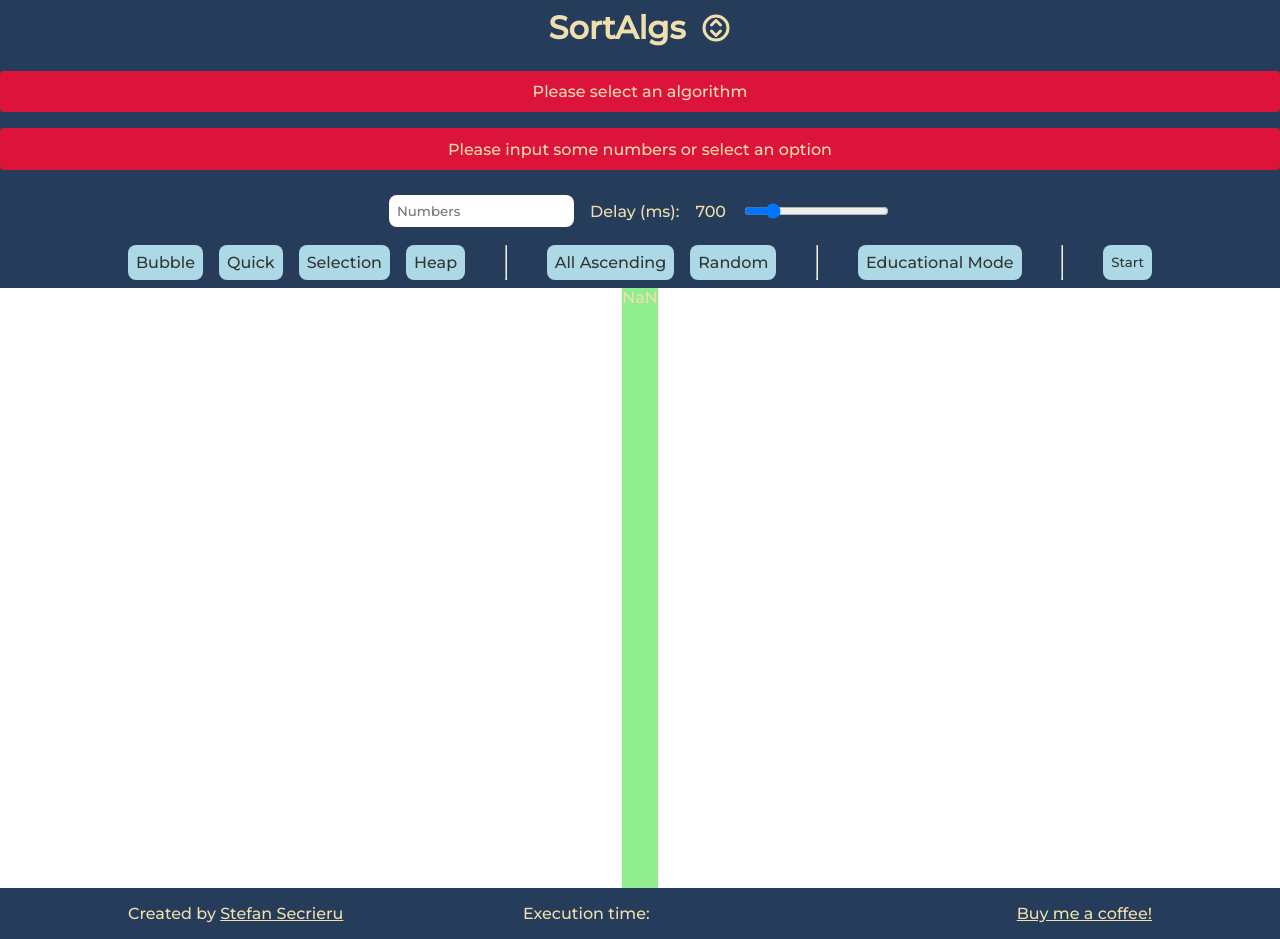
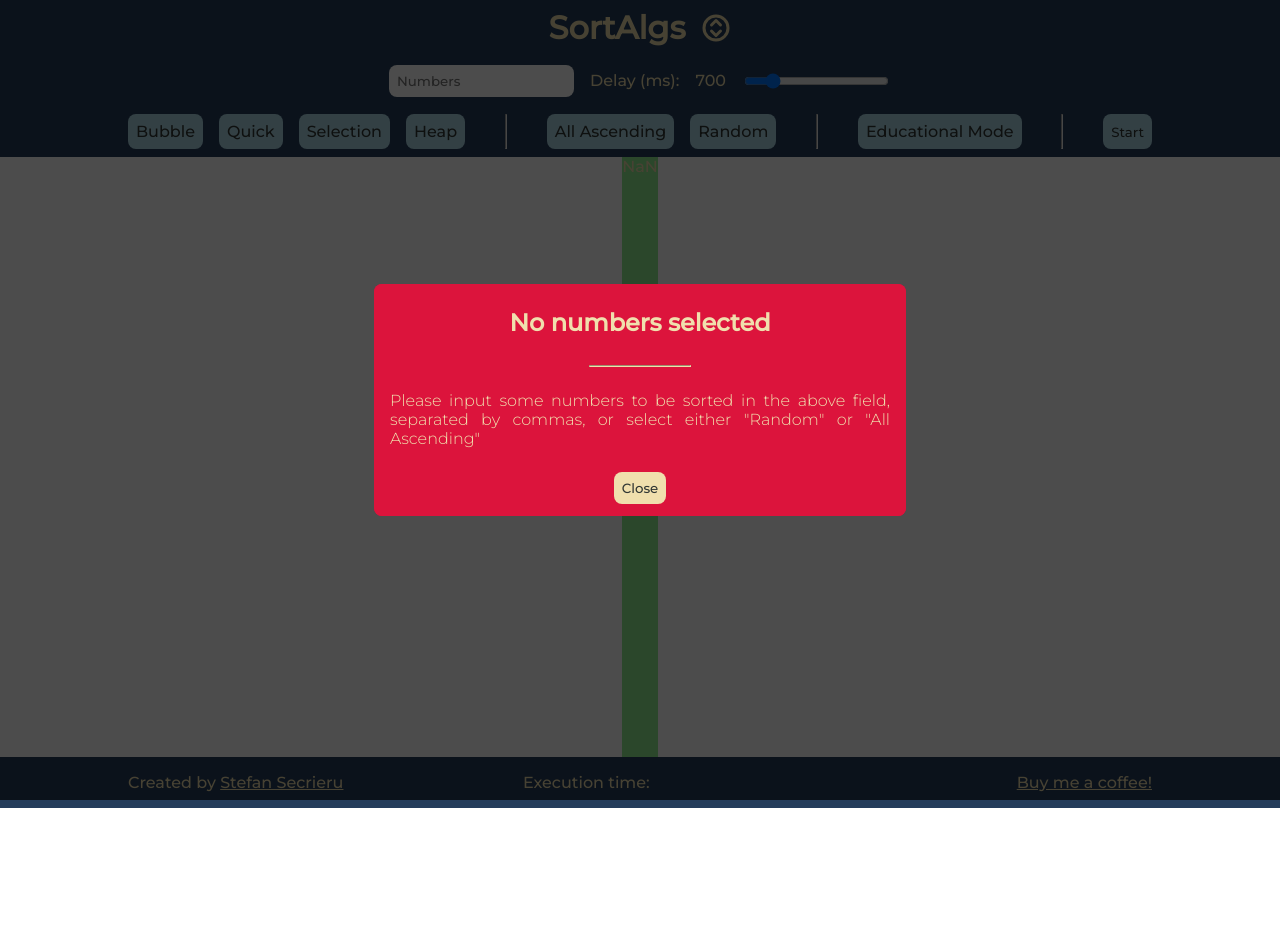
Before and after one commit to Stefan3002/SortAlgs, a plain HTML site: page index.html in a window 1280 px wide. Both pictures are taken after a click on the button "Start". After the commit the page ends 808 px from the top, so only its background shows below. Drawn offline with nearby package versions, Linux system fonts and the light colour scheme; some icons are missing; a web font is replaced by a local one.

Commit message:
Change display style of errors to resemble modals

```diff
--- /dev/null
+++ b/css/errors.sass
@@ -0,0 +1,41 @@
+.errAlgo, .errNums
+  display: none
+  //text-align: center
+  background: crimson
+  border-radius: .5rem
+  padding: 1rem
+
+.errAlgoVisible, .errNumsVisible
+  //animation-duration: 0.3s
+  //animation-name: shake
+  display: flex
+  flex-direction: column
+  justify-content: center
+  align-items: center
+  width: 500px
+  height: 200px
+
+.blur
+  background-color: rgba(0,0,0,0.7)
+  position: fixed
+  left: 0
+  top: 0
+  bottom: 0
+  right: 0
+  z-index: 1000
+.error-description
+  font-weight: 200
+.error-line
+  width: 100px
+  border-color: $text-color
+.error-modal
+  z-index: 1001
+  text-align: justify
+  position: fixed
+  top: 50%
+  left: 50%
+  transform: translate(-50%, -50%)
+  .button
+    background-color: $text-color
+    &:hover
+        background-color: $accent-color
--- a/index.html
+++ b/index.html
@@ -23,9 +23,20 @@
                 <img src="img/caret.svg" alt="Open/Close Menu" class="svg-icon menuBtn">
             </div>
 
+            <div class="blur noDisplay"></div>
+            <div class="error-modal errAlgo">
+                <h2 class="error-title">No sorting algorithm selected</h2>
+                <hr class="error-line">
+                <p class="error-description">Please select an algorithm</p>
+                <button class="error-close-btn button">Close</button>
+            </div>
+            <div class="error-modal errNums">
+                <h2 class="error-title">No numbers selected</h2>
+                <hr class="error-line">
+                <p class="error-description">Please input some numbers to be sorted in the above field, separated by commas, or select either "Random" or "All Ascending"</p>
+                <button class="error-close-btn button">Close</button>
+            </div>
 
-            <p class="errAlgo">Please select an algorithm</p>
-            <p class="errNums">Please input some numbers or select an option</p>
 
             <div class="menu">
                 <div class="speed-inputs">
--- a/index.js
+++ b/index.js
@@ -1,4 +1,21 @@
+const blurDOM = document.querySelector('.blur')
 
+const closeErrors = () => {
+    blurDOM.classList.add('noDisplay')
+    document.querySelector('.errNums').classList.remove('errNumsVisible')
+    document.querySelector('.errAlgo').classList.remove('errAlgoVisible')
+}
+
+(() => {
+    blurDOM.addEventListener('click', () => {
+        closeErrors()
+    })
+    document.querySelectorAll('.error-close-btn').forEach((btn) => {
+        btn.addEventListener('click', () => {
+            closeErrors()
+        })
+    })
+})()
 
 function draw(nums){
     const area = document.querySelector("#area")
@@ -427,11 +444,18 @@ document.querySelector(".startSort").addEventListener("click", () => {
             }
         })
     }
+
+
+
+
+    const blurDOM = document.querySelector('.blur')
+
         const errTextNums = document.querySelector(".errNums")
             if(optSelected === false && nums.length <= 1) {
                 if (errTextNums.classList.contains("errNumsVisible"))
-                    errTextNums.classList.remove("errNumsVisible")
+                    closeErrors()
                 setTimeout(() => {
+                    blurDOM.classList.remove('noDisplay')
                     errTextNums.classList.add("errNumsVisible")
                 }, 1)
             }
@@ -441,9 +465,11 @@ document.querySelector(".startSort").addEventListener("click", () => {
 
     const errText = document.querySelector(".errAlgo")
     if(!algoSelected) {
-        if (errText.classList.contains("errAlgoVisible"))
+        if (errText.classList.contains("errAlgoVisible")) {
             errText.classList.remove("errAlgoVisible")
+        }
         setTimeout(() => {
+            blurDOM.classList.remove('noDisplay')
             errText.classList.add("errAlgoVisible")
         },1)
 
--- a/style.sass
+++ b/style.sass
@@ -4,19 +4,7 @@
 @import "css/global"
 @import "css/sorting"
 @import "css/footer"
-
-.errAlgo, .errNums
-  display: none
-  text-align: center
-  background: crimson
-  border-radius: 4px
-  padding: 0.7em
-
-.errAlgoVisible, .errNumsVisible
-  animation-duration: 0.3s
-  animation-name: shake
-  display: block
-
+@import "css/errors"
 
 
 @keyframes shake
@@ -30,9 +18,3 @@
     transform: translateX(-10%)
   100%
     transform: translateX(0)
-
-@keyframes rotateRight
-  0%
-    transform: rotate(0)
-  100%
-    transform: rotate(180deg)
```
Also changed, not shown: css/errors.css (added), style.css, 2 other files.
